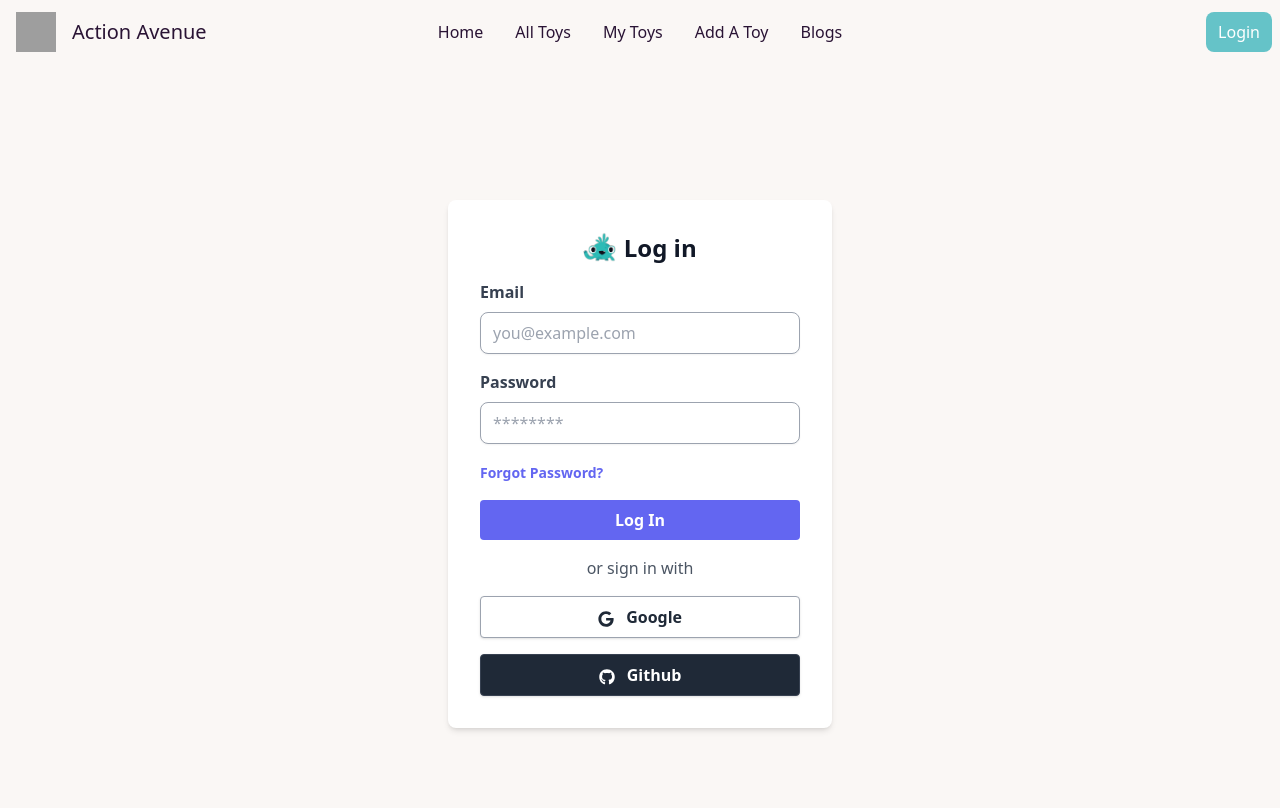
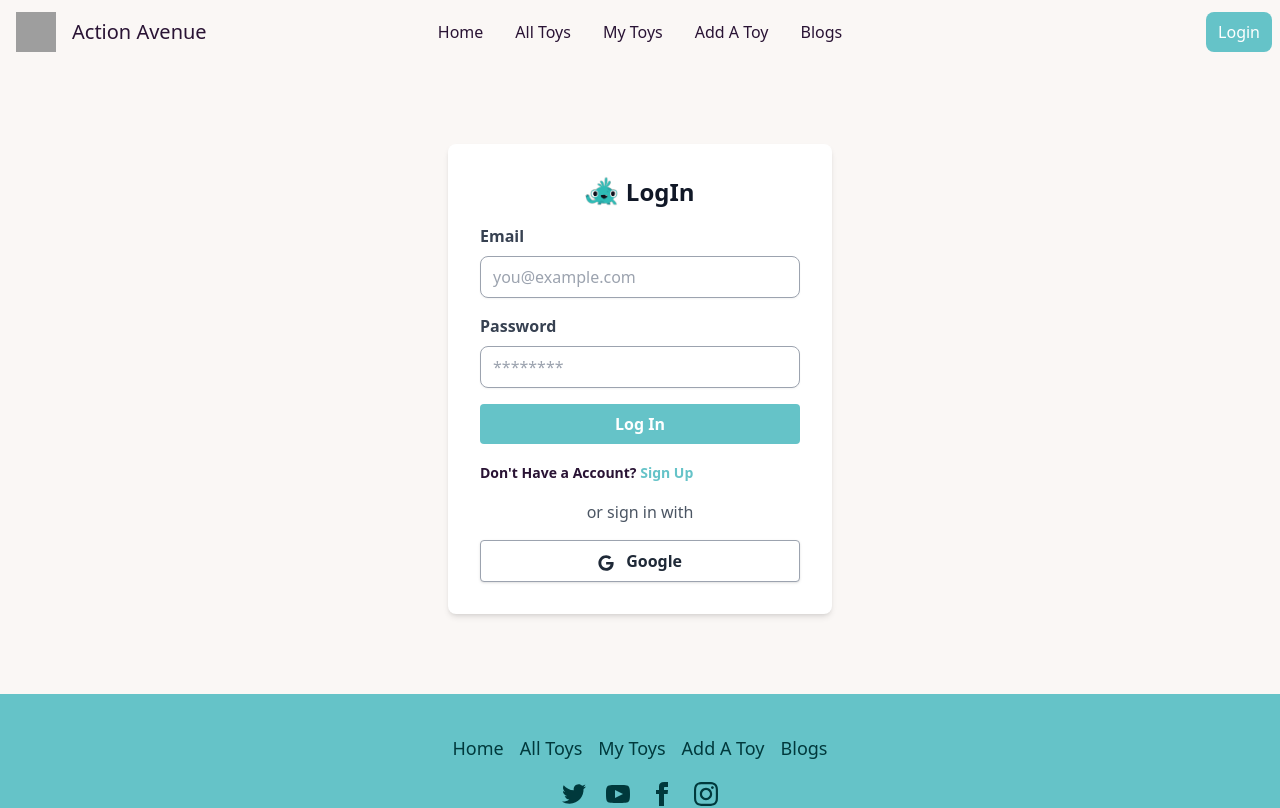
Before and after one commit to shamimsikder/action-avenue-client, a React (Vite) app: page /login in a window 1280 px wide. Shown: the top 808 px of the page. Built offline with nearby package versions, Linux system fonts and the light colour scheme; grey boxes are pictures that could not be loaded.

Commit message:
fixed login page

```diff
--- a/src/Layout/Navbar/Navbar.jsx
+++ b/src/Layout/Navbar/Navbar.jsx
@@ -4,7 +4,7 @@ import "./Navbar.css"
 
 const Navbar = () => {
     return (
-        <div>
+        <div className='sticky top-0'>
             <div className="navbar bg-base-100 w-full max-w-7xl mx-auto">
 
                 <div className="navbar-start">
@@ -39,7 +39,11 @@ const Navbar = () => {
                 </div>
 
                 <div className="navbar-end">
-                    <button className="bg-[#65C3C8] px-3 py-2 rounded-lg text-white">Login</button>
+                    <Link to="/login">
+
+                        <button className="bg-[#65C3C8] px-3 py-2 rounded-lg text-white">Login</button>
+
+                    </Link>
                 </div>
 
             </div>
--- a/src/Pages/Login/Login.jsx
+++ b/src/Pages/Login/Login.jsx
@@ -1,18 +1,19 @@
 import React from 'react';
-import { FaGithub, FaGoogle } from 'react-icons/fa';
+import { FaGoogle } from 'react-icons/fa';
 import useTitle from '../../Hooks/useTitle';
+import { Link } from 'react-router-dom';
 
 const Login = () => {
 
     useTitle("Login")
 
     return (
-        <div className="flex justify-center items-center h-screen">
+        <div className="flex justify-center items-center mt-20 mb-20">
             <div className="bg-white rounded-lg shadow-md w-96 p-8 animate__animated animate__fadeInDown">
 
                 <div className="flex items-center justify-center mb-4">
                     <img src="zyro-image.png" alt="Logo" className="h-8 mr-2" />
-                    <h1 className="text-2xl font-bold text-gray-900">Log in</h1>
+                    <h1 className="text-2xl font-bold text-gray-900">LogIn</h1>
                 </div>
 
                 <form className="space-y-4">
@@ -31,14 +32,14 @@ const Login = () => {
                         <input className="w-full px-3 py-2 border border-gray-400 rounded-lg shadow-sm focus:outline-none focus:shadow-outline-gray" id="password" type="password" placeholder="********" />
                     </div>
 
-                    <div>
-                        <a className="inline-block align-baseline font-bold text-sm text-indigo-500 hover:text-indigo-800" href="#" > Forgot Password?</a>
+                    <div className="">
+                        <button className="bg-[#65C3C8] w-full transition-colors duration-200 hover:bg-[#529EA9] text-white font-bold py-2 px-4 rounded focus:outline-none focus:shadow-outline-purple" type="submit">
+                            Log In
+                        </button>
                     </div>
 
-                    <div className="">
-                        <button className="bg-indigo-500 w-full hover:bg-indigo-700 text-white font-bold py-2 px-4 rounded focus:outline-none focus:shadow-outline-purple" type="submit">
-                            Log In
-                        </button>
+                    <div>
+                        <a className="inline-block align-baseline font-bold text-sm">Don't Have a Account? <Link to="/signup" className="text-[#65C3C8] hover:text-[#529EA9]">Sign Up</Link></a>
                     </div>
 
                     <div className="mt-4 text-gray-600 text-center">
@@ -48,9 +49,6 @@ const Login = () => {
                     <div className="flex gap-4 flex-col w-full justify-center mt-2">
                         <button className="bg-white w-full hover:bg-gray-100 text-gray-800 font-semibold py-2 px-4 border border-gray-400 rounded shadow">
                             <FaGoogle className="inline mr-2" /> Google
-                        </button>
-                        <button className="w-full bg-gray-800 hover:bg-gray-700 text-white font-semibold py-2 px-4 border border-gray-700 rounded shadow">
-                            <FaGithub className="inline mr-2" /> Github
                         </button>
                     </div>
 
```
